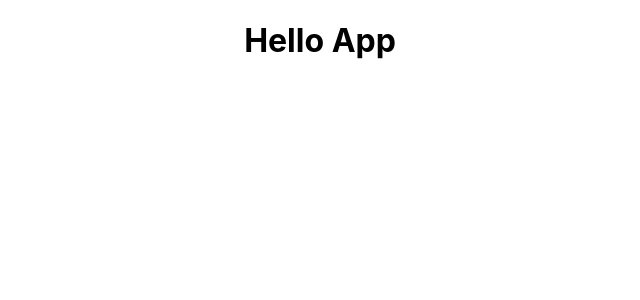
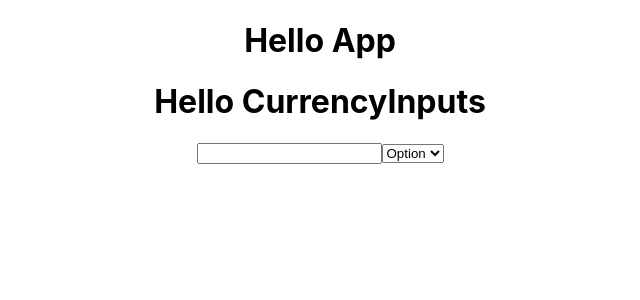
Before and after one commit to davidrepository/currency-exchange-app, a React (Create React App) app: page / in a window 1280 px wide. Shown: the top 300 px of the page, without its empty margins (320-960 px from the left). Built offline with nearby package versions, Linux system fonts and the light colour scheme.

Commit message:
Add components folder, CurrencyInputs component

```diff
--- a/src/App.js
+++ b/src/App.js
@@ -1,10 +1,12 @@
 import React from 'react';
 import './App.css';
+import CurrencyInputs from './components/CurrencyInputs';
 
 const App = () => {
   return (
     <div className="App">
       <h1>Hello App</h1>
+      <CurrencyInputs />
     </div>
   );
 };
--- /dev/null
+++ b/src/components/CurrencyInputs.js
@@ -0,0 +1,15 @@
+import React from 'react';
+
+const CurrencyInputs = () => {
+  return (
+    <div className="CurrencyInputs">
+      <h1>Hello CurrencyInputs</h1>
+      <input></input>
+      <select>
+        <option>Option</option>
+      </select>
+    </div>
+  );
+};
+
+export default CurrencyInputs;
```
